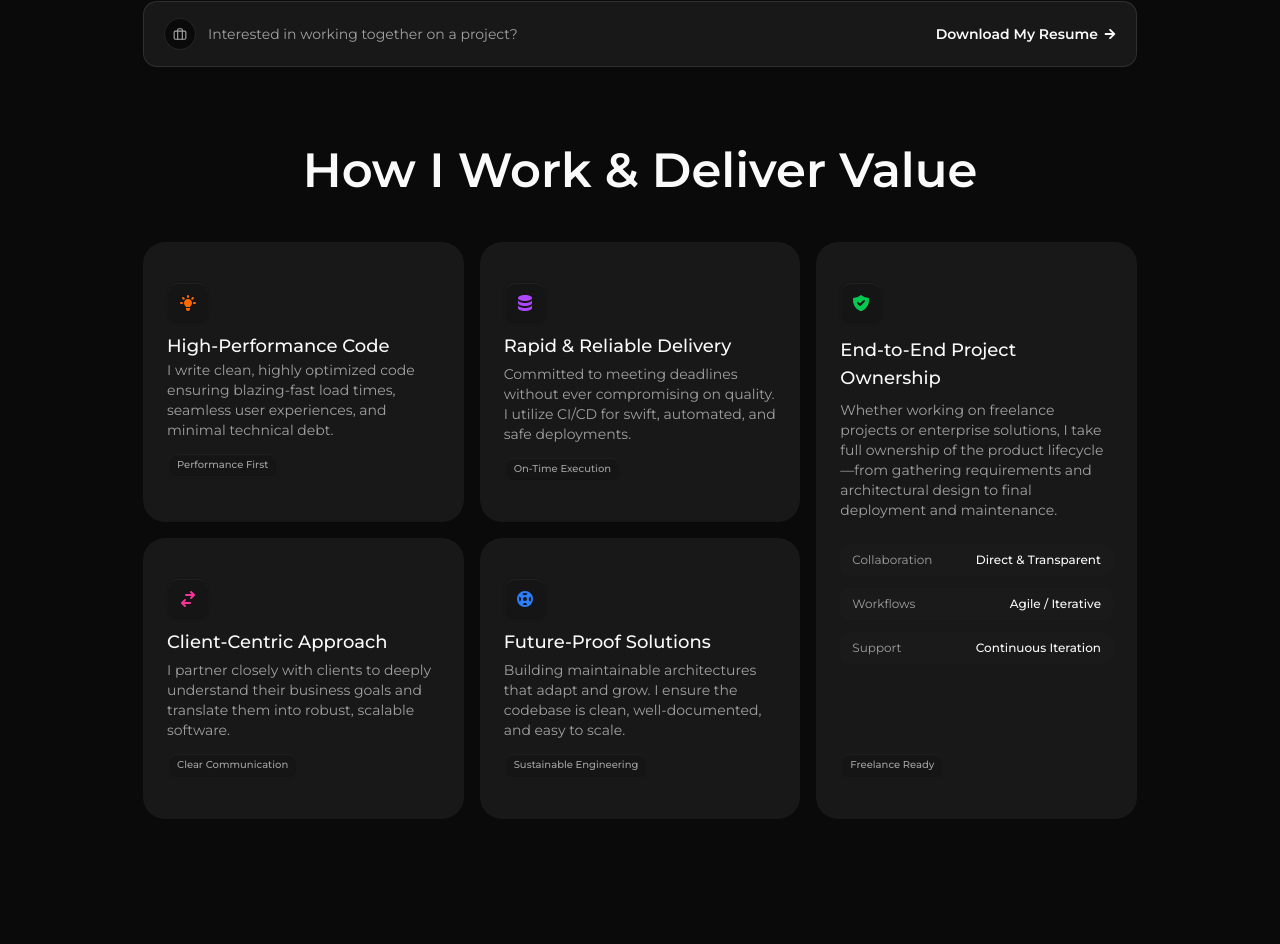
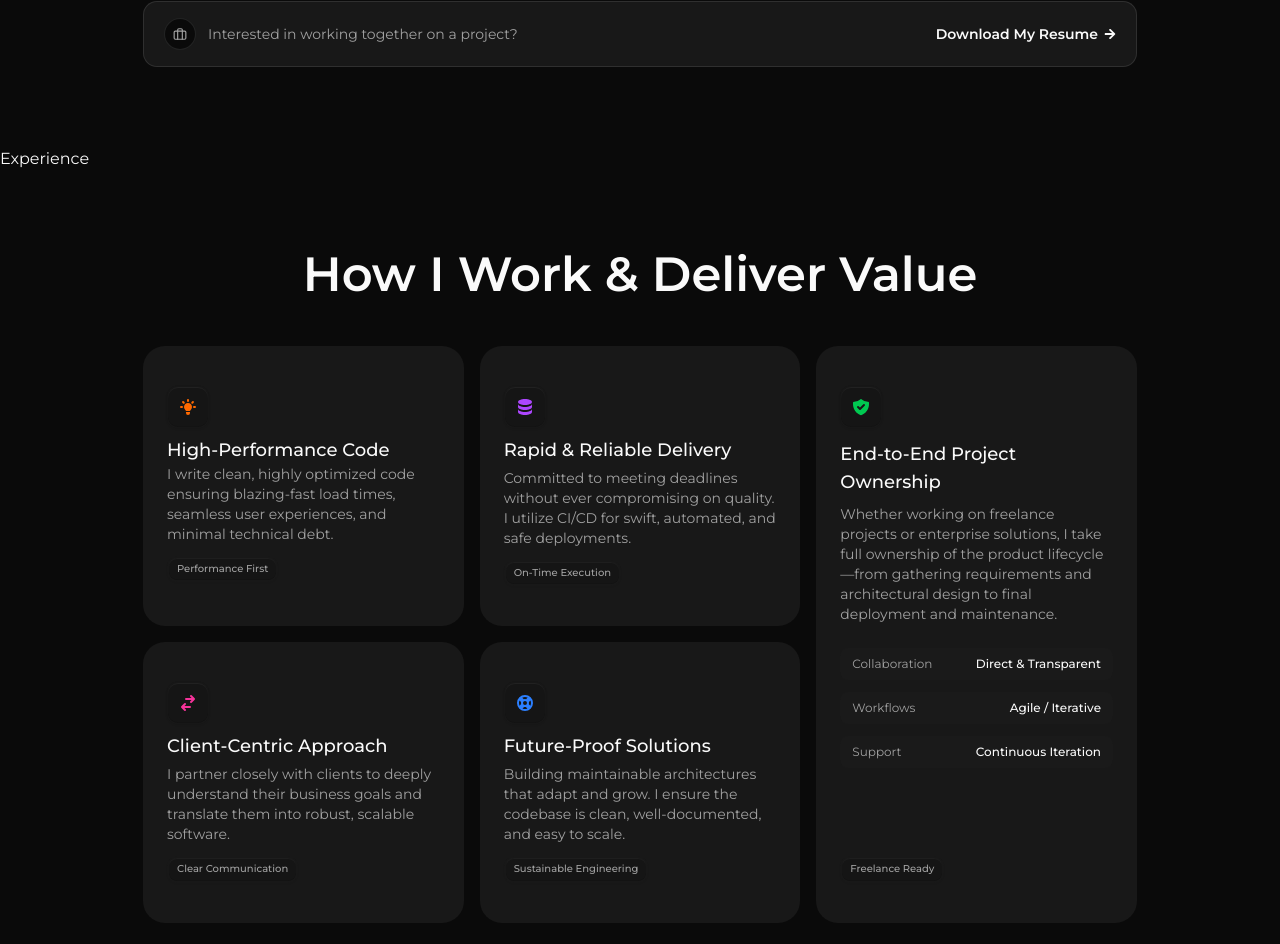
Before and after one commit to KRISH826/krishnendu-panja, a Next.js app in the folder frontend/: page / in a window 1280 px wide. Shown: the part 3457-4401 px from the top of the page. Built offline with nearby package versions, Linux system fonts and the light colour scheme; no server answers.

Commit message:
feat: initialize project layout with custom fonts, home page structure, and initial experience and splash screen components

```diff
--- a/frontend/app/layout.tsx
+++ b/frontend/app/layout.tsx
@@ -1,10 +1,11 @@
 import type { Metadata } from "next";
-import { Cinzel, Montserrat } from "next/font/google";
+import { Cinzel, Montserrat, Dancing_Script } from "next/font/google";
 import "./globals.css";
 import Header from "@/components/Header";
 
 const monsterrat = Montserrat({ subsets: ["latin"], variable: "--font-sans" });
 const cinzel = Cinzel({ subsets: ["latin"], variable: "--font-cinzel" });
+const dancingScript = Dancing_Script({ subsets: ["latin"], variable: "--font-cursive" });
 
 export const metadata: Metadata = {
   title: "Create Next App",
@@ -19,7 +20,7 @@ export default function RootLayout({
   return (
     <html
       lang="en"
-      className={`${monsterrat.variable} ${cinzel.variable} h-full antialiased dark`}
+      className={`${monsterrat.variable} ${cinzel.variable} ${dancingScript.variable} h-full antialiased dark`}
       suppressHydrationWarning
     >
       <body className="min-h-full">
--- a/frontend/app/page.tsx
+++ b/frontend/app/page.tsx
@@ -1,6 +1,7 @@
 import AboutUs from "@/components/AboutUs";
 import CareerSection from "@/components/CareerSection";
 import ContactUs from "@/components/ContactUs";
+import Experience from "@/components/Experience";
 import FeatureSection from "@/components/FeatureSection";
 import HeroSection from "@/components/HeroSection";
 import SkillSection from "@/components/Skills";
@@ -16,6 +17,7 @@ export default function Home() {
           <AboutUs />
           <SkillSection />
           <CareerSection />
+          <Experience />
           <FeatureSection />
           <ContactUs />
         </main>
--- /dev/null
+++ b/frontend/components/Experience.tsx
@@ -0,0 +1,13 @@
+import React from 'react'
+
+const Experience = () => {
+    return (
+        <section>
+            <div>
+                Experience
+            </div>
+        </section>
+    )
+}
+
+export default Experience
--- a/frontend/components/ui/components/SplashScreen.tsx
+++ b/frontend/components/ui/components/SplashScreen.tsx
@@ -5,7 +5,7 @@ import { motion } from "motion/react"
 const SplashScreen = () => {
     return (
         <motion.div initial={{ opacity: 0 }} animate={{ opacity: 1 }} transition={{ duration: 1 }} className='min-h-screen w-full bg-black flex items-center justify-center'>
-            <DiaTextReveal text={"Krishnendu Panja"} className="text-[clamp(24px,4vw,48px)] font-bold tracking-tight" />
+            <DiaTextReveal text={"Krishnendu Panja"} className="text-[clamp(32px,5vw,64px)] font-[family-name:var(--font-cursive)] tracking-normal" />
         </motion.div>
     )
 }
```
